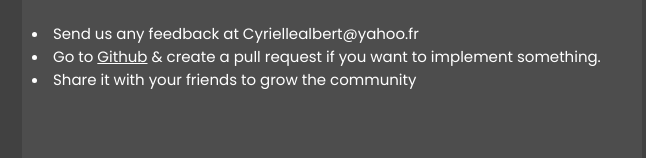
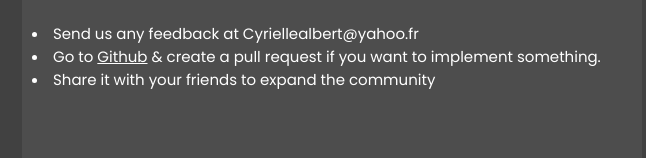
Before and after one commit to CyrielleAlbert/Smovies, a React (Create React App) app: page /feed in a window 1280 px wide. Shown: the part 965-1123 px from the top of the page, without its empty margins (308-954 px from the left). Built offline with nearby package versions, Linux system fonts and the light colour scheme; no server answers; sample sign-in values are in the browser's storage.

Commit message:
english mistake

```diff
--- a/src/Pages/Feed.jsx
+++ b/src/Pages/Feed.jsx
@@ -62,7 +62,7 @@ class Feed extends Component {
               <div style={{ fontSize: 15, paddingTop: 20, paddingBottom: 20 }}>
                 <li>Send us any feedback at Cyriellealbert@yahoo.fr</li>
                 <li>Go to <a href="https://github.com/CyrielleAlbert/Smovies" style={{ color: "white" }}>Github</a> & create a pull request if you want to implement something.</li>
-                <li>Share it with your friends to grow the community</li>
+                <li>Share it with your friends to expand the community</li>
               </div>
             </div>
 
```
